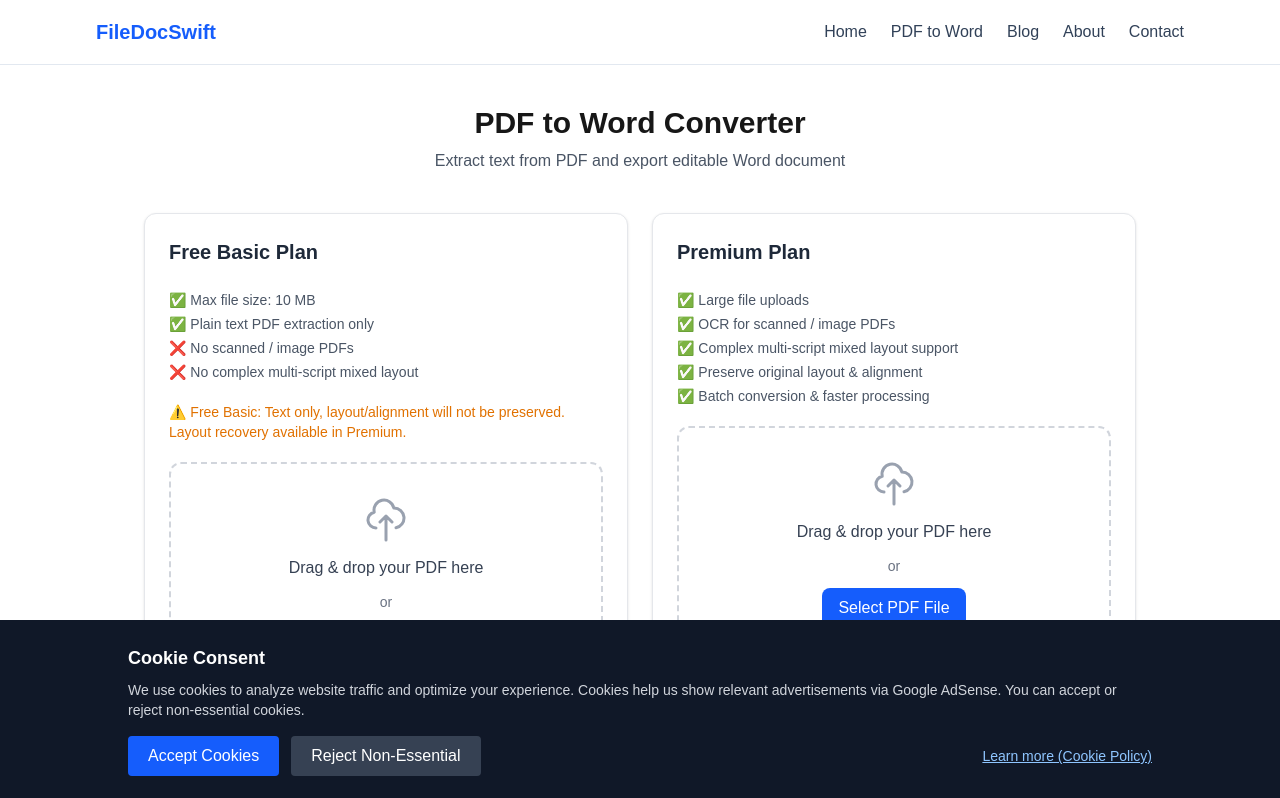
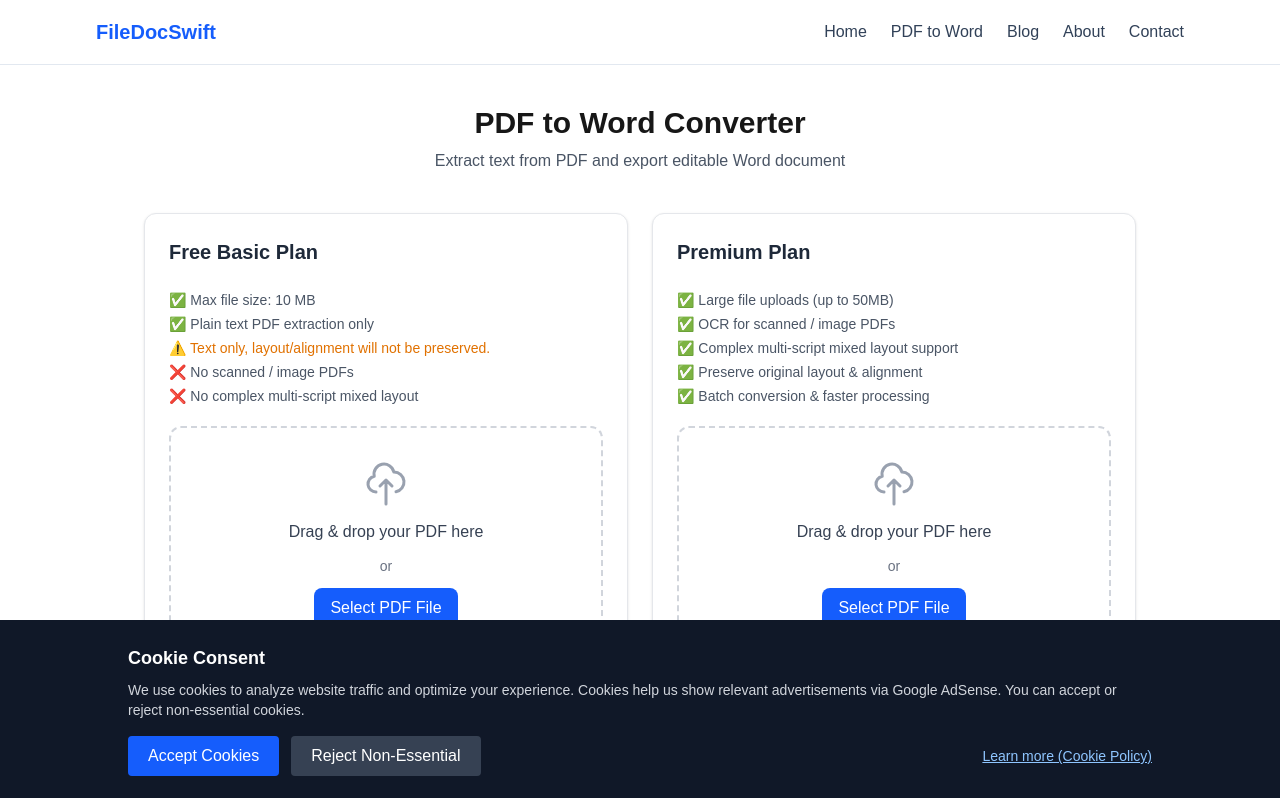
Before and after one commit to yrzhuang-max/my-next-site, a Next.js app in the folder my-next-site/: page /pdf-to-word in a window 1280 px wide. Shown: the top 798 px of the page. Built offline with nearby package versions, Linux system fonts and the light colour scheme.

Commit message:
ui: align card layout, move hint into feature list, remove duplicate description

```diff
--- a/my-next-site/components/pdfConverter/FreeBasicPanel.tsx
+++ b/my-next-site/components/pdfConverter/FreeBasicPanel.tsx
@@ -117,12 +117,10 @@ export default function FreeBasicPanel() {
         <div className="text-sm text-gray-600 space-y-1">
           <p>✅ Max file size: 10 MB</p>
           <p>✅ Plain text PDF extraction only</p>
+          <p className="text-amber-600">⚠️ Text only, layout/alignment will not be preserved.</p>
           <p>❌ No scanned / image PDFs</p>
           <p>❌ No complex multi‑script mixed layout</p>
         </div>
-        <p className="text-sm text-amber-600 font-medium">
-          ⚠️ Free Basic: Text only, layout/alignment will not be preserved. Layout recovery available in Premium.
-        </p>
 
         <FileUpload onFileSelect={handleBasicFileSelect} accept=".pdf" maxSizeMB={FREE_MAX_MB} />
 
@@ -136,13 +134,15 @@ export default function FreeBasicPanel() {
         {basicRejectReason && <p className="text-amber-600 text-sm">{basicRejectReason}</p>}
         {basicWarnMsg && <p className="text-green-600 text-sm">{basicWarnMsg}</p>}
 
+        <div className="pt-2">
           {basicOverLimit || !!basicRejectReason ? (
             <p className="text-blue-600 font-medium text-sm">Upgrade to Premium to process this document.</p>
           ) : (
-          <Button onClick={handleBasicConvert} disabled={basicLoading}>
+            <Button onClick={handleBasicConvert} disabled={basicLoading} className="w-full">
               {basicLoading ? 'Converting...' : 'Convert to Editable Text'}
             </Button>
           )}
+        </div>
 
         {basicResultText && (
           <div>
@@ -153,7 +153,7 @@ export default function FreeBasicPanel() {
               className="w-full h-64 border p-3 rounded-md resize-y text-sm"
             />
             <div className="mt-3">
-              <Button variant="outline" onClick={() => handleDownloadDocx(basicResultText)}>
+              <Button variant="outline" onClick={() => handleDownloadDocx(basicResultText)} className="w-full">
                 Download DOCX
               </Button>
             </div>
--- a/my-next-site/components/pdfConverter/PremiumPanel.tsx
+++ b/my-next-site/components/pdfConverter/PremiumPanel.tsx
@@ -7,8 +7,6 @@ import FileUpload from '@/components/FileUpload';
 export default function PremiumPanel() {
   const [premiumFile, setPremiumFile] = useState<File | null>(null);
 
-  // ============ 后续高级版state、转换请求、下载全部写在这里 ============
-
   return (
     <Card className="border-blue-400">
       <CardHeader>
@@ -16,7 +14,7 @@ export default function PremiumPanel() {
       </CardHeader>
       <CardContent className="space-y-5">
         <div className="text-sm text-gray-600 space-y-1">
-          <p>✅ Large file uploads</p>
+          <p>✅ Large file uploads (up to 50MB)</p>
           <p>✅ OCR for scanned / image PDFs</p>
           <p>✅ Complex multi‑script mixed layout support</p>
           <p>✅ Preserve original layout & alignment</p>
@@ -31,12 +29,9 @@ export default function PremiumPanel() {
           </p>
         )}
 
-        <div className="bg-blue-50 p-4 rounded-md">
-          <p className="text-blue-700 text-sm font-medium">Premium feature, unlock after subscription.</p>
-          <p className="text-blue-600 text-xs mt-1">Supports scanned PDFs, multi‑language documents and batch jobs.</p>
+        <div className="pt-2">
+          <Button disabled className="w-full">Convert to Editable Text</Button>
         </div>
-
-        <Button disabled>Convert to Editable Text</Button>
       </CardContent>
     </Card>
   );
```
Lines whose indentation alone changed are shown as unchanged.
